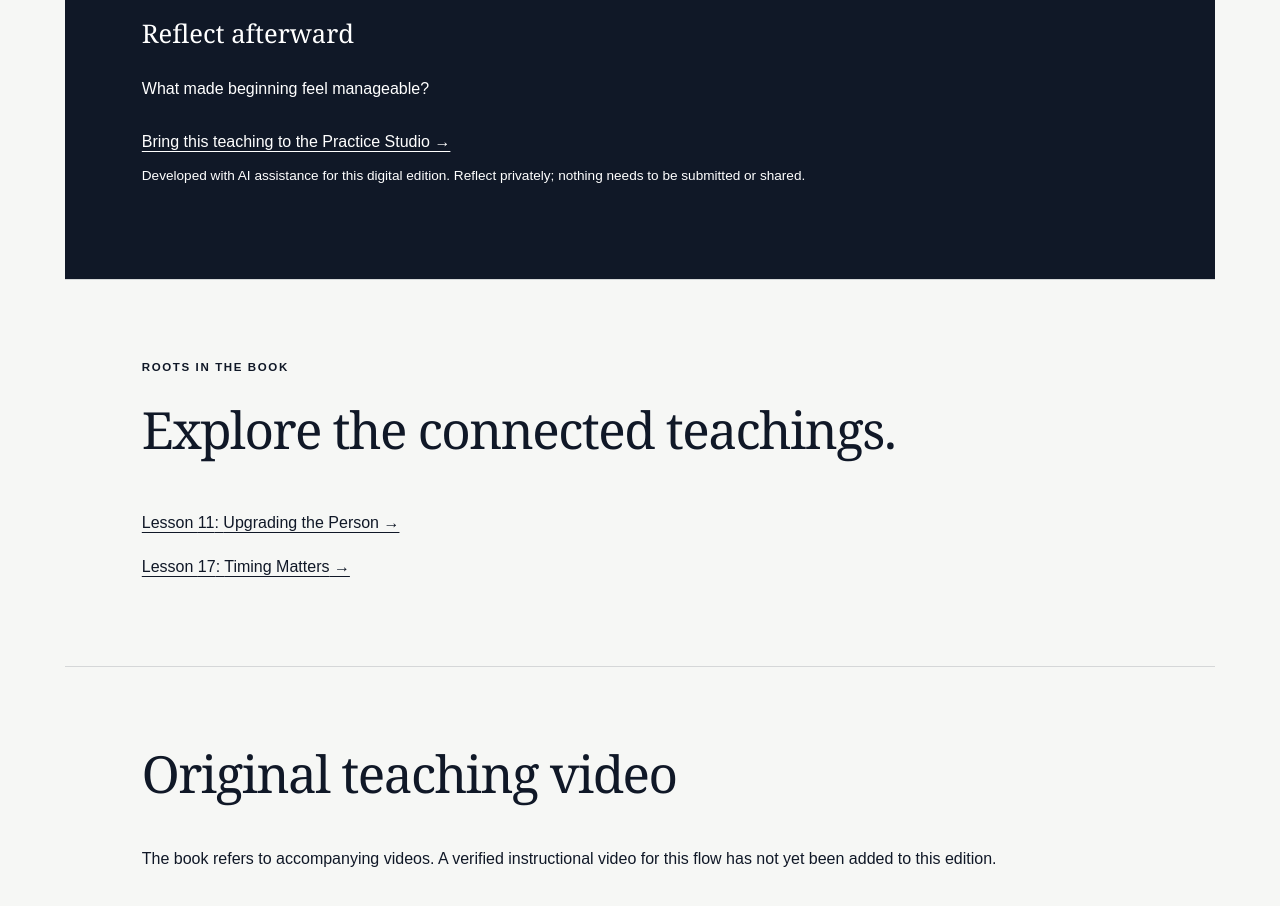
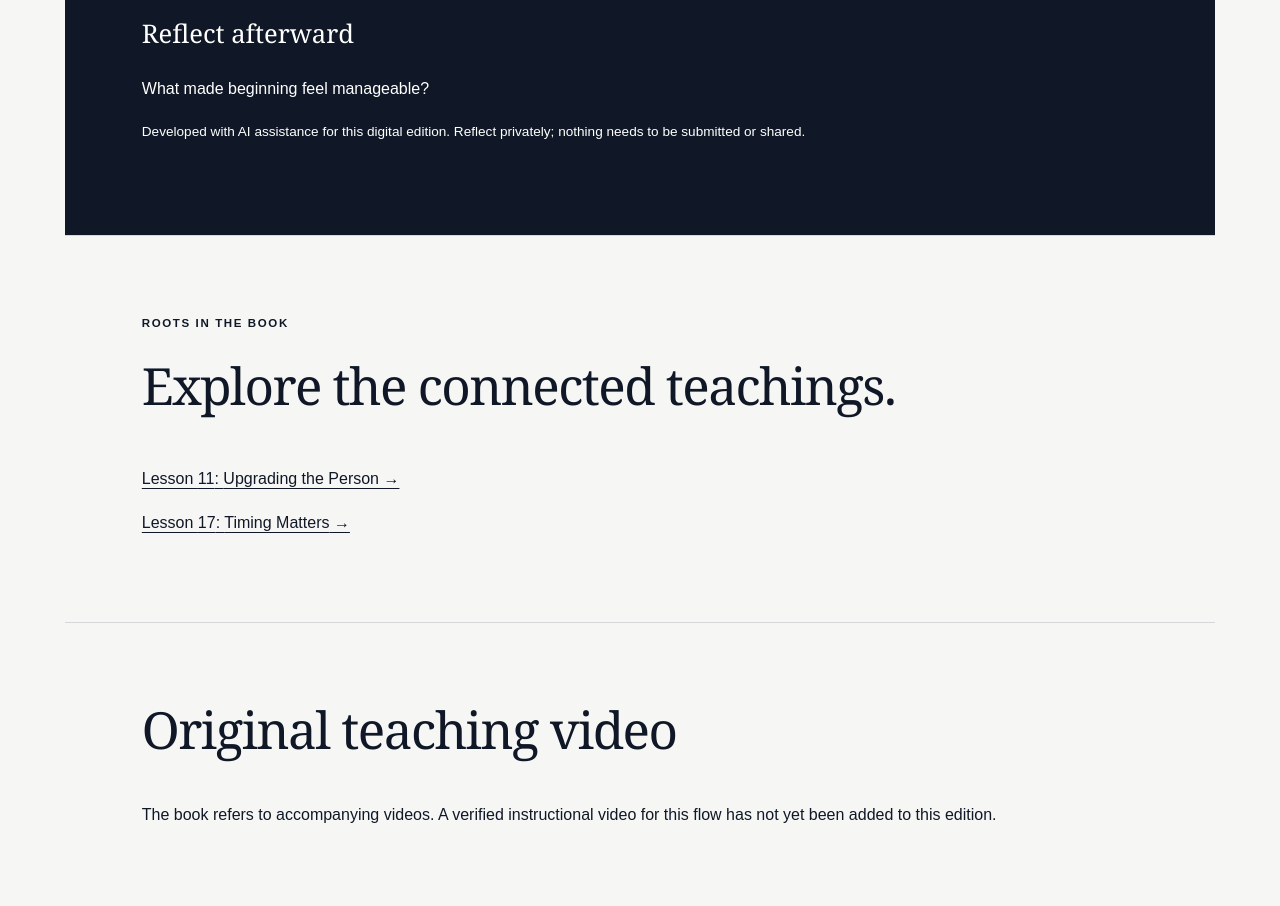
Before and after one commit to aianthems/ai-yoga-masters, a Next.js app: page /flows/start-here-yoga in a window 1280 px wide. Shown: the part 2280-3186 px from the top of the page. Built offline with nearby package versions, Linux system fonts and the light colour scheme.

Commit message:
Remove Practice Library and Studio links and discovery

```diff
--- a/app/components/chapter-five-reader.tsx
+++ b/app/components/chapter-five-reader.tsx
@@ -40,7 +40,6 @@ export default function ChapterFiveReader({ entry }: { entry: ChapterFiveEntry }
           <p>{entry.practice}</p>
           <h3>Reflect afterward</h3>
           <p>{entry.reflection}</p>
-          <a className="text-link" href={`/practice?practice=${entry.studioPractice}`}>Bring this teaching to the Practice Studio →</a>
           <p className="editorial-note">Developed with AI assistance for this digital edition. Reflect privately; nothing needs to be submitted or shared.</p>
         </section>
         <section className="school-section" aria-labelledby="connections">
```
